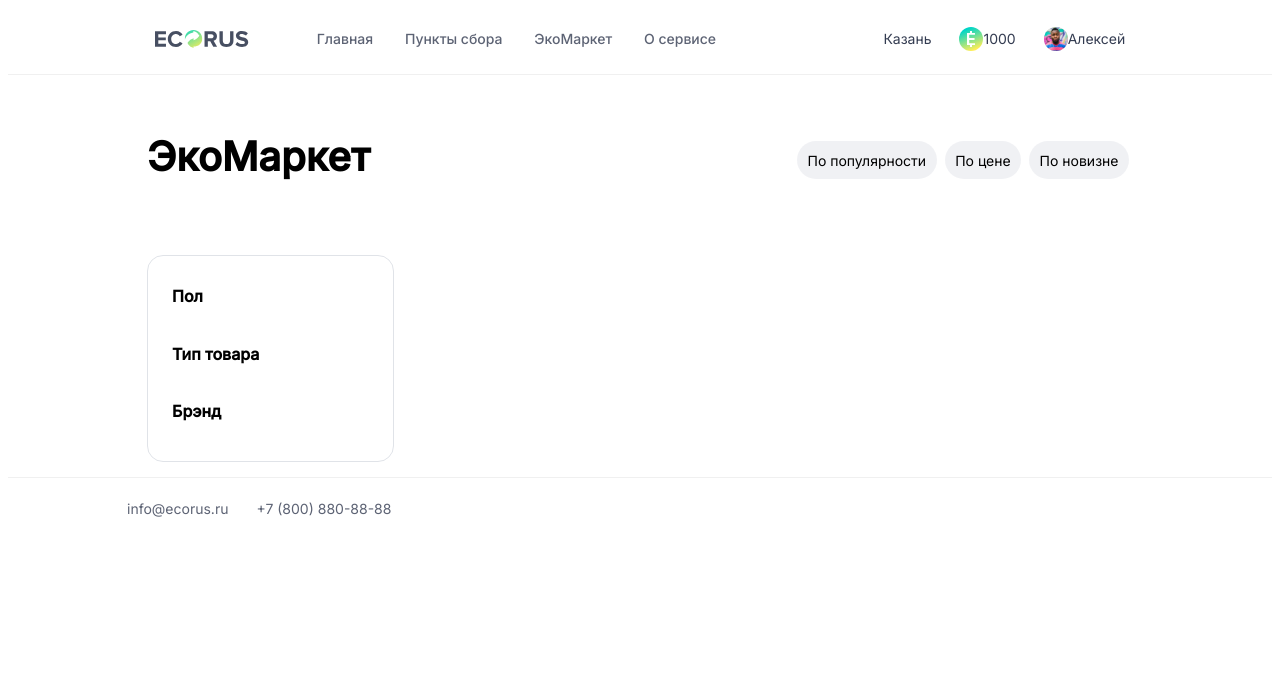
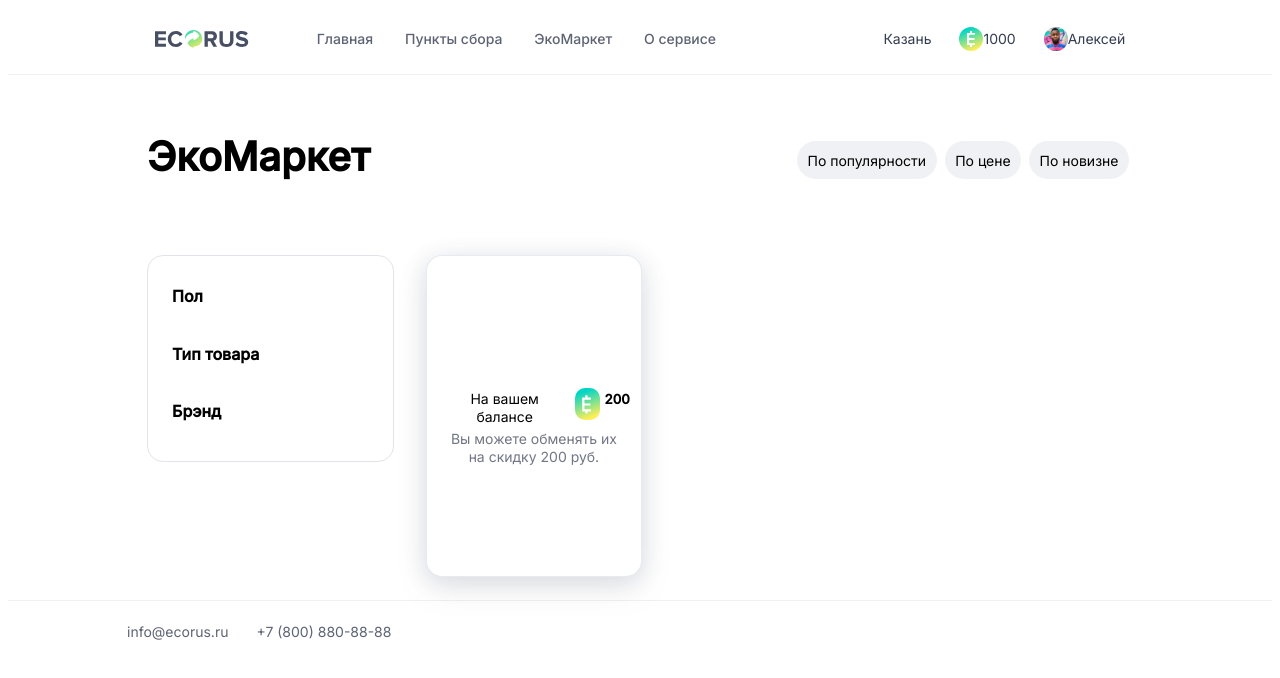
Before and after one commit to LeraRakhmankulova/EcarusAngularTeam, an Angular app in the folder app/: page /eco_market in a window 1280 px wide. Shown: the top 678 px of the page. Built offline with nearby package versions, Linux system fonts and the light colour scheme.

Commit message:
Add PromoCard

```diff
--- a/app/src/app/app.module.ts
+++ b/app/src/app/app.module.ts
@@ -12,6 +12,7 @@ import { SwiperModule } from 'swiper/angular';
 import {EcoMarketComponent} from "./pages/EcoMarket/EcoMarket.component";
 import 'swiper/css/navigation'
 import 'swiper/css'
+import {PromoCardComponent} from "./components/cards/promo-card/PromoCard.component";
 @NgModule({
   declarations: [
     AppComponent,
@@ -21,6 +22,7 @@ import 'swiper/css'
     BannerCardComponent,
     SwiperCardComponent,
     SwiperBannerComponent,
+    PromoCardComponent,
     EcoMarketComponent
   ],
   imports: [
--- /dev/null
+++ b/app/src/app/components/cards/promo-card/PromoCard.component.html
@@ -0,0 +1,15 @@
+<div class="card_product">
+  <div class="promo_card">
+    <div class="text_content">
+      <div class="flex_text">
+        <p>На вашем балансе </p>
+        <div class="union_wrapper">
+          <img src="../../../../assets/images/union.svg" class="wrapper_icon" />
+          <h5>{{price}}</h5>
+        </div>
+      </div>
+      <p class="price_text">Вы можете обменять их на скидку {{price}} руб.</p>
+    </div>
+<!--    <ModalButton text={"Получить промокод"} color={"white"} background={"#07C88E"} width={'100%'} disabled='' onClick={handleModalQRCode} type='' />-->
+  </div>
+</div>
--- /dev/null
+++ b/app/src/app/components/cards/promo-card/PromoCard.component.sass
@@ -0,0 +1,83 @@
+@mixin desktop
+    @media screen and (max-width: 1280px)
+        .text_content
+            margin: 5em 0
+        .promo_card
+            padding: 1em
+        .text_content
+            p
+                font-size: 12px
+
+@mixin laptop
+    @media screen and (max-width: 992px)
+        .text_content
+            margin: 4.5em 0 !important
+        .promo_card
+            padding: 0.6em !important
+        .text_content
+            p
+                font-size: 10px !important
+
+
+@mixin tablets
+    @media screen and (max-width: 768px)
+        .text_content
+            margin: 8em 0 !important
+        .promo_card
+            padding: 1.5em !important
+        .text_content
+            p
+                font-size: 14px !important
+
+
+body
+    @include laptop
+    @include desktop
+    @include tablets
+
+.union_wrapper
+    display: flex
+    margin: -0.5em 0 0 0.2em
+
+.wrapper_icon
+    background: linear-gradient(158.47deg, #00D5C7 16.08%, #FFEE57 85.85%)
+    padding: 0.4em 0.45em
+    margin: 1.25em 0.3em
+    border-radius: 10px
+
+
+.promo_card
+    padding: 1em
+    margin: 0
+    background: #FFFFFF
+    border: 1px solid rgba(62, 80, 114, 0.12)
+    box-shadow: 0px 12px 32px rgba(121, 121, 121, 0.12), 0px 4px 24px rgba(21, 45, 103, 0.12)
+    border-radius: 16px
+    button
+        padding: 1em
+        margin: 0
+        font-size: 14px
+.price_text
+    font-family: 'Inter'
+    font-style: normal
+    font-weight: 400
+    font-size: 14px
+    line-height: 18px
+    color: rgba(0, 11, 38, 0.56)
+    margin: -10px 0
+    padding: 0
+
+.text_content
+    margin: 6.5em 0
+    text-align: center
+    p
+        font-family: 'Inter'
+        font-style: normal
+        font-weight: 400
+        font-size: 14px
+        line-height: 18px
+
+.flex_text
+    text-align: center
+    justify-content: center
+    display: flex
--- /dev/null
+++ b/app/src/app/components/cards/promo-card/PromoCard.component.ts
@@ -0,0 +1,16 @@
+import { Component, Input, OnInit } from '@angular/core';
+
+@Component({
+  selector: 'app-promo-card',
+  templateUrl: './PromoCard.component.html',
+  styleUrls: ['./PromoCard.component.sass']
+})
+export class PromoCardComponent {
+
+  @Input() price: string;
+
+  constructor() {
+    this.price ="";
+  }
+
+}
--- a/app/src/app/pages/EcoMarket/EcoMarket.component.html
+++ b/app/src/app/pages/EcoMarket/EcoMarket.component.html
@@ -20,50 +20,33 @@
         </div>
 
       </div>
-      <div class="main_content">
+<!--      <div class={styles.hidden_button}>-->
+<!--        <button class={styles.filters_button} onClick={()-->
+<!--        => setOpen(!open)}>-->
+<!--        Фильтры-->
+<!--        </button>-->
+<!--      </div>-->
 
-        <div class="search_block_wrapper">
+<!--      <CustomSheet open={open} setOpen={setOpen}/>-->
+        <div class="main_content">
+
+          <div class="search_block_wrapper">
 
 
-          <div class="search_block">
-            <div class="search_type">
-              <h4>Пол</h4>
-            </div>
-            <div class="search_type">
-              <h4>Тип товара</h4>
-            </div>
-            <div class="search_type">
-              <h4>Брэнд</h4>
-            </div>
-
-          </div>
-<!--      <div class="hidden_button">-->
-<!--        <button class="filters_button">-->
-<!--          Фильтры-->
-<!--        </button>-->
-<!--      </div>-->
-    </div>
-  </div>
-<!--    </div></div>-->
-<!--      <CustomSheet open={open} setOpen={setOpen}/>-->
-<!--        <div class="main_content">-->
-
-<!--          <div class="search_block_wrapper">-->
-
-
-<!--            <div class="search_block">-->
-<!--              <div class="search_type">-->
-<!--                <h4>Пол</h4>-->
+            <div class="search_block">
+              <div class="search_type">
+                <h4>Пол</h4>
 <!--                {genders.map((gender, id) => (-->
-<!--                <Checkbox isChecked={gender.checked}-->
+<!--                                        <Checkbox-->
+<!--                                            isChecked={gender.checked}-->
 <!--                onChange={() => updateData(id, setGenders, genders)}-->
 <!--                label={gender.title}-->
 <!--                id={id}-->
 <!--                />))-->
 <!--                }-->
-<!--              </div>-->
-<!--              <div class="search_type">-->
-<!--                <h4>Тип товара</h4>-->
+              </div>
+              <div class="search_type">
+                <h4>Тип товара</h4>
 <!--                {chooseAllTypes.map((allTp, id) => (-->
 <!--                                        <Checkbox id={id} label={allTp.title} isChecked={allTp.checked}-->
 <!--                onChange={() => {-->
@@ -79,9 +62,9 @@
 <!--                id={id}-->
 <!--                />))-->
 <!--                }-->
-<!--              </div>-->
-<!--              <div class="search_type">-->
-<!--                <h4>Брэнд</h4>-->
+              </div>
+              <div class="search_type">
+                <h4>Брэнд</h4>
 <!--                {chooseAllBrands.map((allBr, id) => (-->
 <!--                                        <Checkbox id={id} label={allBr.title} isChecked={allBr.checked}-->
 <!--                onChange={() => {-->
@@ -97,19 +80,19 @@
 <!--                label={brand.title}-->
 <!--                id={id}/>)-->
 <!--                }-->
-<!--              </div>-->
+              </div>
 
-<!--            </div>-->
+            </div>
 
 
 <!--            <ModalButton text={"Сбросить фильтры"} color={"black"}-->
 <!--            background={"rgba(62, 80, 114, 0.08)"}-->
 <!--            width={'100%'} disabled='' onClick={() => resetFilters()} type=''/>-->
-<!--          </div>-->
-<!--          <div class="cards_block">-->
-<!--            <div class="card_product">-->
-<!--              <PromoCard price='200'/>-->
-<!--            </div>-->
+          </div>
+          <div class="cards_block">
+            <div class="card_product">
+              <app-promo-card price='200'></app-promo-card>
+            </div>
 <!--            {isShow ?-->
 <!--                                DataItems.map(item =>-->
 <!--                                    <div className={styles.card_product}>-->
@@ -124,11 +107,11 @@
 <!--                                        <ProductCardPlug/>-->
 <!--                                    </div>)}-->
 
-<!--          </div>-->
+          </div>
 
-<!--        </div>-->
+        </div>
 
-<!--    </div>-->
+    </div>
 
-<!--  </div>-->
+  </div>
 <!--</Trail>-->
```
